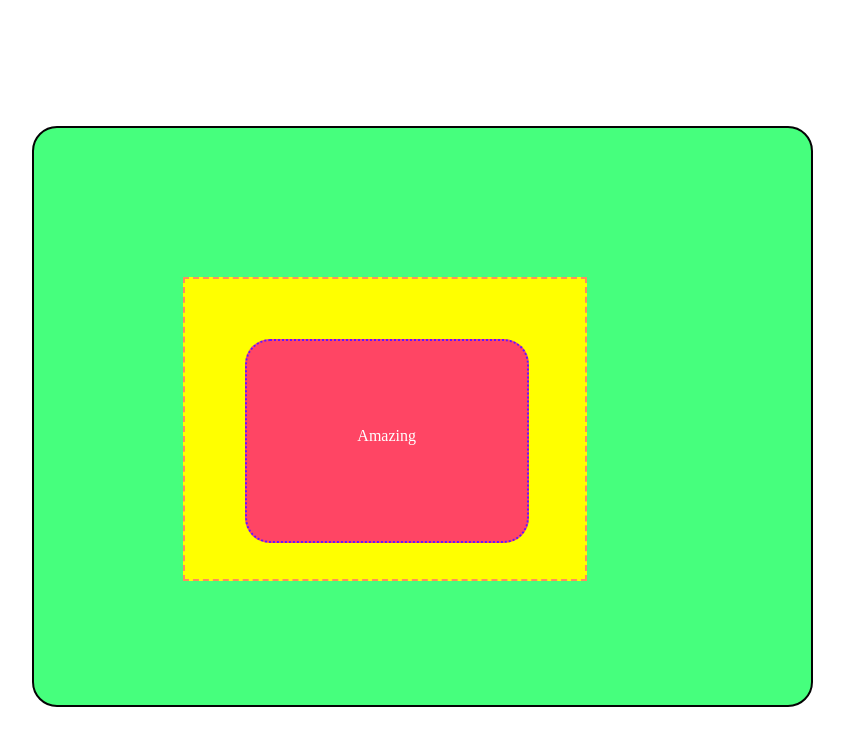
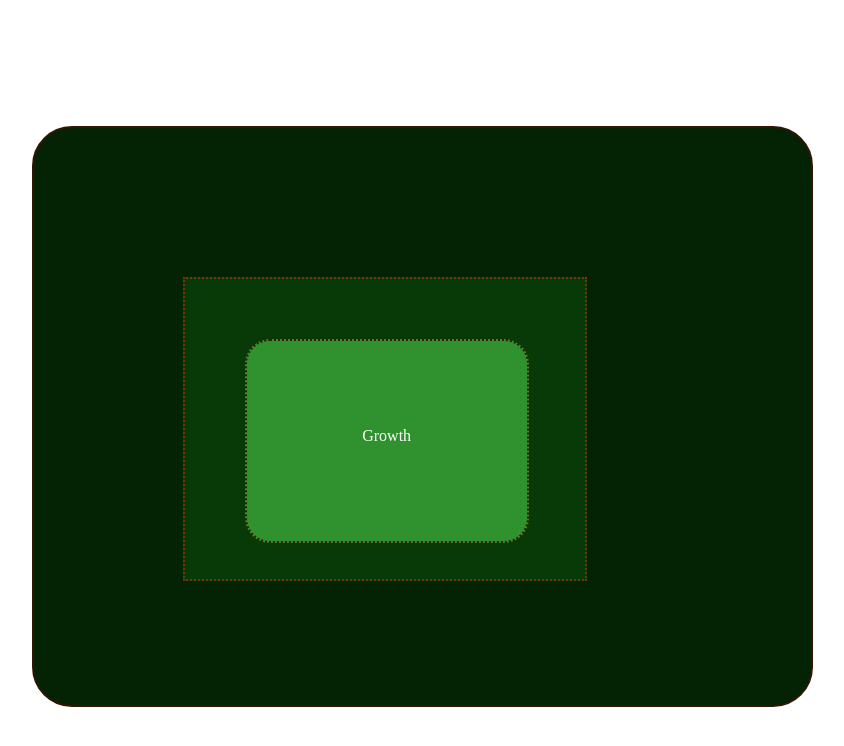
Before and after one commit to Liliane-Gikuku/CSS-Box-model, a plain HTML site: page index.html in a window 1280 px wide. Shown: the whole page, without its empty margins (355-1199 px from the left). Drawn offline with Linux system fonts and the light colour scheme.

Commit message:
change colors

```diff
--- a/index.html
+++ b/index.html
@@ -15,7 +15,7 @@
             <div class="b">
                 <div class="c">
                     <div class="Box">
-                        <p>Amazing</p>
+                        <p>Growth</p>
                     </div>
 
                 </div>
--- a/style.css
+++ b/style.css
@@ -3,17 +3,17 @@
     margin-left: 30%;
 }
 .a{
-    background-color: rgb(70, 400, 125);
-    border: 2px solid rgb(4, 4, 4);
+    background-color: rgb(4, 34, 4);
+    border: 2px solid rgb(49, 21, 3);
     width: 600px;
     height:400px;
-    border-radius: 25px;
+    border-radius: 40px;
     padding: 10%;
 
 }
 .b{
-    background-color: yellow;
-    border: 2px dashed rgb(400, 141, 96);
+    background-color:rgb(7, 58, 7);
+    border: 2px dotted rgb(116, 53, 8);
     width: 400px;
     height: 300px;
     margin-top: 10%;
@@ -25,8 +25,8 @@
 
 }
 .c{
-    background-color: rgb(400, 69, 100);
-    border: 2px dotted rgb(100, 21, 500);
+    background-color: rgb(47, 146, 47);
+    border: 2px dotted rgb(59, 26, 2);
     width: 280px;
     height: 120px;
     padding-bottom: 20%;
```
